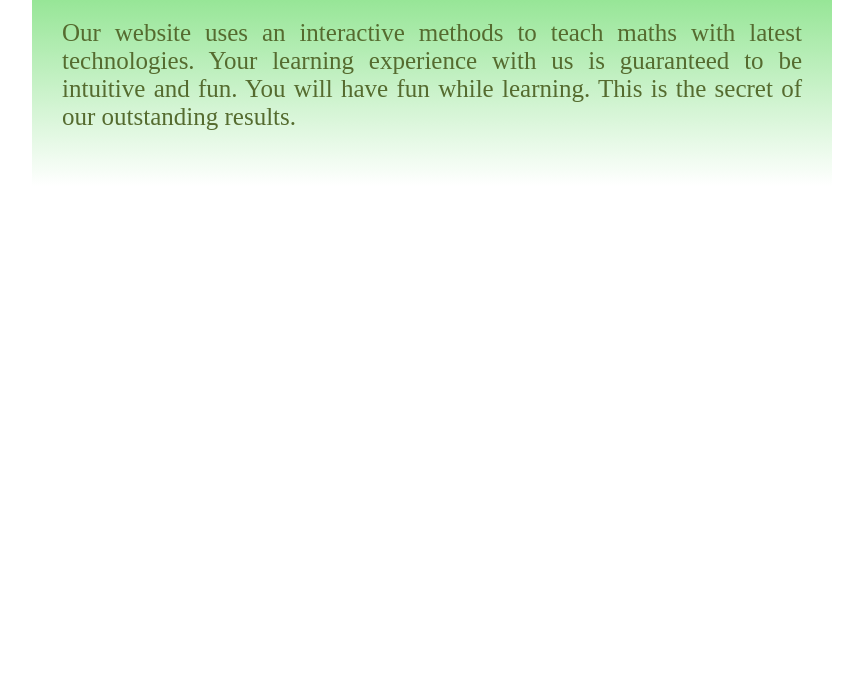
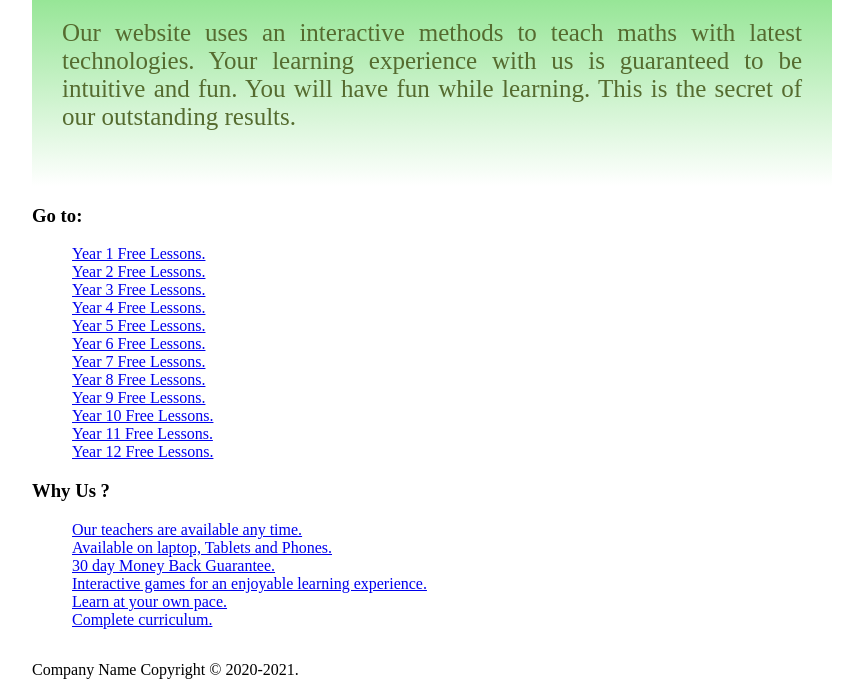
Before and after one commit to Ankush-23/Math-website, a plain HTML site: page math_tutorial website/index.html in a window 1280 px wide. Shown: the part 357-1036 px from the top of the page, without its empty margins (208-1071 px from the left). Before the commit the page ends 800 px from the top, so only its background shows below. Drawn offline with Linux system fonts and the light colour scheme.

Commit message:
Update index.html

```diff
--- a/math_tutorial website/index.html
+++ b/math_tutorial website/index.html
@@ -39,6 +39,41 @@
                 <p>Our website uses an interactive methods to teach maths with latest technologies. Your learning experience with us is guaranteed to be intuitive and fun. You will have fun while learning. This is the secret of our outstanding results.
                 </p>
             </div>
+            <div id="leftsidebar" class="sidebar">
+                <h3>Go to:</h3>
+                <ul>
+                    <li><a href="#">Year 1 Free Lessons.</a></li>
+                    <li><a href="#">Year 2 Free Lessons.</a></li>
+                    <li><a href="#">Year 3 Free Lessons.</a></li>
+                    <li><a href="#">Year 4 Free Lessons.</a></li>
+                    <li><a href="#">Year 5 Free Lessons.</a></li>
+                    <li><a href="#">Year 6 Free Lessons.</a></li>
+                    <li><a href="#">Year 7 Free Lessons.</a></li>
+                    <li><a href="#">Year 8 Free Lessons.</a></li>
+                    <li><a href="#">Year 9 Free Lessons.</a></li>
+                    <li><a href="#">Year 10 Free Lessons.</a></li>
+                    <li><a href="#">Year 11 Free Lessons.</a></li>
+                    <li><a href="#">Year 12 Free Lessons.</a></li>
+                </ul>
+            </div>
+            <div id="rightsidebar" class="sidebar">
+                <h3>Why Us ?</h3>
+                <ul>
+                    <li><a href="#">Our teachers are available any time.</a></li>
+                    <li><a href="#">Available on laptop, Tablets and Phones.</a></li>
+                    <li><a href="#">30 day Money Back Guarantee.</a></li>
+                    <li><a href="#">Interactive games for an enjoyable learning experience.</a></li>
+                    <li><a href="#">Learn at your own pace.</a></li>
+                    <li><a href="#">Complete curriculum.</a></li>
+                </ul>
+            </div>
+            <div class="clear"></div>
+            <footer class="footer">
+                <div>
+                    <p>Company Name Copyright &copy; 2020-2021.</p>
+                </div>
+
+            </footer>
 
         </div>
     </div>
```
